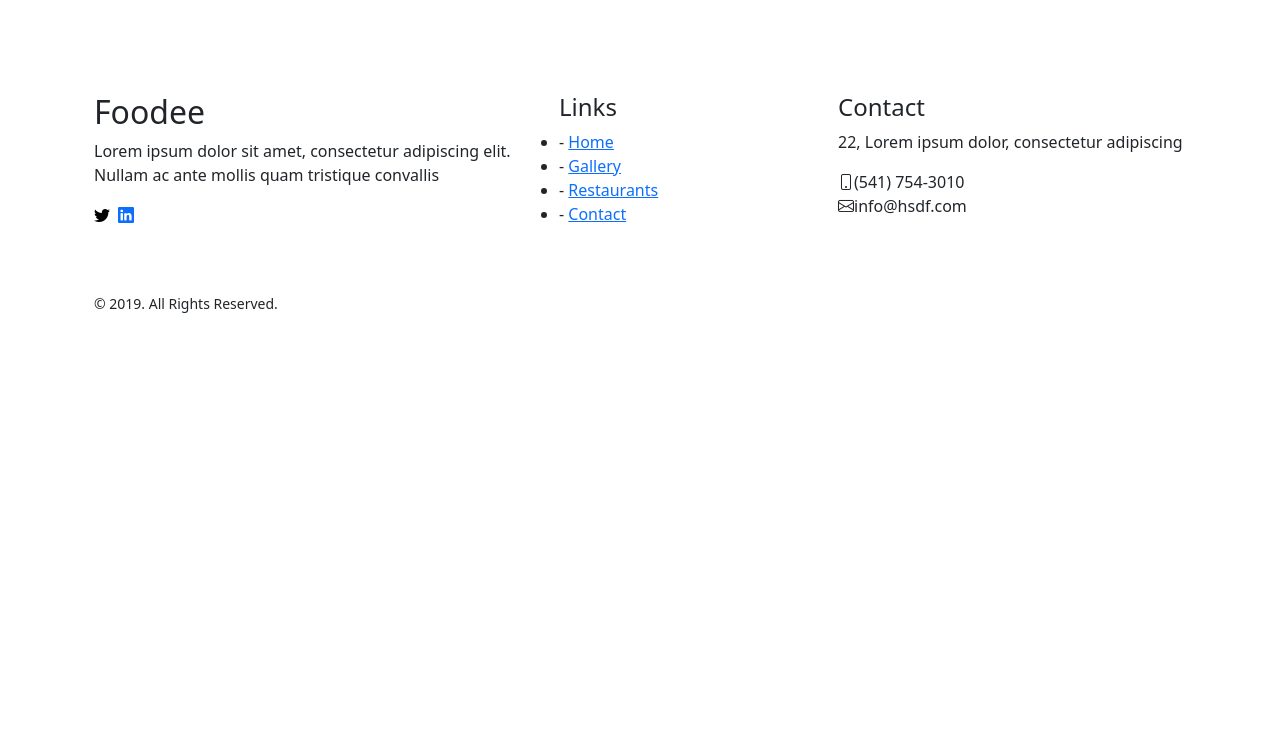
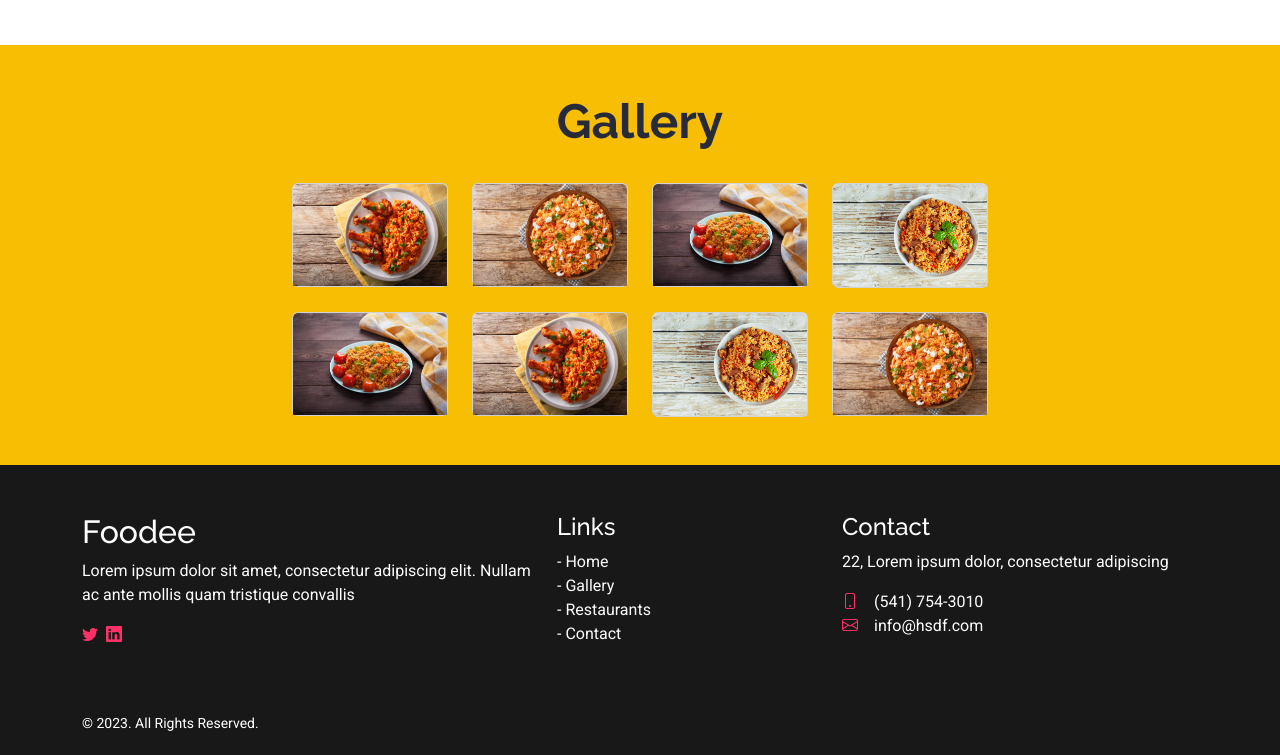
Before and after one commit to MbonuJennifer/foodee, a plain HTML site: page index.html in a window 1280 px wide. Shown: the part 2123-2878 px from the top of the page. Before the commit the page ends 2458 px from the top, so only its background shows below. Drawn offline with nearby package versions, Linux system fonts and the light colour scheme.

Commit message:
Styled footer and gallery section

```diff
--- a/index.html
+++ b/index.html
@@ -47,11 +47,11 @@
                   >
                 </li>
                 <li class="nav-item">
-                  <a class="nav-link" href="#">Gallery</a>
+                  <a class="nav-link" href="#gallery">Gallery</a>
                 </li>
 
                 <li class="nav-item">
-                  <a class="nav-link">Restaurants</a>
+                  <a class="nav-link" href="#gallery">Restaurants</a>
                 </li>
                 <li class="nav-item">
                   <a class="nav-link" href="#footer">Contact</a>
@@ -172,7 +172,58 @@
           </div>
         </div>
       </div>
-      <div class="mt-5 pt-5 pb-1 footer" id="footer">
+    </div>
+    <div class="container-fluid gallery">
+      <div class="mt-5 px-5 py-5" id="gallery">
+        <div class="places">
+          <h2 class="headingGalery">Gallery</h2>
+          <div class="row row-cols-1 row-cols-md-4 g-4">
+            <div class="col">
+              <div class="card">
+                <img src="./src/images/1.jpg" class="card-img-top" alt="..." />
+              </div>
+            </div>
+            <div class="col">
+              <div class="card">
+                <img src="./src/images/2.jpg" class="card-img-top" alt="..." />
+              </div>
+            </div>
+            <div class="col">
+              <div class="card">
+                <img src="./src/images/3.jpg" class="card-img-top" alt="..." />
+              </div>
+            </div>
+            <div class="col">
+              <div class="card">
+                <img src="./src/images/4.jpg" class="card-img-top" alt="..." />
+              </div>
+            </div>
+            <div class="col">
+              <div class="card">
+                <img src="./src/images/3.jpg" class="card-img-top" alt="..." />
+              </div>
+            </div>
+            <div class="col">
+              <div class="card">
+                <img src="./src/images/1.jpg" class="card-img-top" alt="..." />
+              </div>
+            </div>
+            <div class="col">
+              <div class="card">
+                <img src="./src/images/4.jpg" class="card-img-top" alt="..." />
+              </div>
+            </div>
+            <div class="col">
+              <div class="card">
+                <img src="./src/images/2.jpg" class="card-img-top" alt="..." />
+              </div>
+            </div>
+          </div>
+        </div>
+      </div>
+    </div>
+    <div class="container-fluid cf">
+      <div class="pt-5 pb-1 footer" id="footer">
         <div class="container">
           <div class="row">
             <div class="col-lg-5 col-xs-12 about-company">
@@ -182,7 +233,7 @@
                 ac ante mollis quam tristique convallis
               </p>
               <p>
-                <a href="#"><i class="bi bi-twitter me-2 text-black"></i></a
+                <a href="#"><i class="bi bi-twitter me-2"></i></a
                 ><a href="#"><i class="bi bi-linkedin"></i></a>
               </p>
             </div>
@@ -198,14 +249,14 @@
             <div class="col-lg-4 col-xs-12 location">
               <h4 class="mt-lg-0 mt-sm-4">Contact</h4>
               <p>22, Lorem ipsum dolor, consectetur adipiscing</p>
-              <p class="mb-0"><i class="bi bi-phone mr-3"></i>(541) 754-3010</p>
-              <p><i class="bi bi-envelope mr-3"></i>info@hsdf.com</p>
+              <p class="mb-0"><i class="bi bi-phone me-3"></i>(541) 754-3010</p>
+              <p><i class="bi bi-envelope me-3"></i>info@hsdf.com</p>
             </div>
           </div>
           <div class="row mt-5">
             <div class="col copyright">
               <p class="">
-                <small class="text-50">© 2019. All Rights Reserved.</small>
+                <small class="text-50">© 2023. All Rights Reserved.</small>
               </p>
             </div>
           </div>
--- a/style.css
+++ b/style.css
@@ -12,6 +12,7 @@ body {
   --pry-blue: #272b39;
   --pry-light: #99a1ab;
   --pry-white: #fbfbfb;
+  --pry-black:#181818;
   --pry-font: "Raleway", sans-serif;
   --sec-font: "Roboto", sans-serif;
 }
@@ -56,7 +57,7 @@ body {
 .headingFirst,
 .headingSecond,
 .headingThird,
-.headingFourth {
+.headingFourth, .headingGalery {
   font-size: 3rem;
   font-weight: bold;
   color: var(--pry-blue);
@@ -137,3 +138,50 @@ body {
   margin-left: 0;
   font-weight: bold;
 }
+.gallery{
+  background-color: var(--pry-yellow);
+}
+.places{
+  width: 60%;
+  margin: 0 auto;
+}
+.cf {
+  background-color: var(--pry-black);
+  color: white;
+  font-family: var(--sec-font);
+
+}
+.footer h2, .footer h4{
+  font-family: var(--pry-font);
+  transition: all 100ms ease-in-out;
+}
+.footer h2:hover, .footer h4:hover{
+  color: var(--pry-yellow);
+  text-decoration: underline;
+
+}
+.footer li{
+  list-style: none;
+
+}
+.footer a {
+  color: var(--pry-white);
+  text-decoration: none;
+  transition: all 100ms ease-in-out;
+}
+.footer a:hover{
+  color: var(--pry-pink);
+  text-decoration: underline;
+
+}
+.footer i{
+  transition: all 100ms ease-in-out;
+  color: var(--pry-pink);
+}
+.footer i:hover{
+  color: var(--pry-yellow);
+}
+.headingGalery{
+  text-align: center;
+  margin-bottom: 2rem;
+}
```
